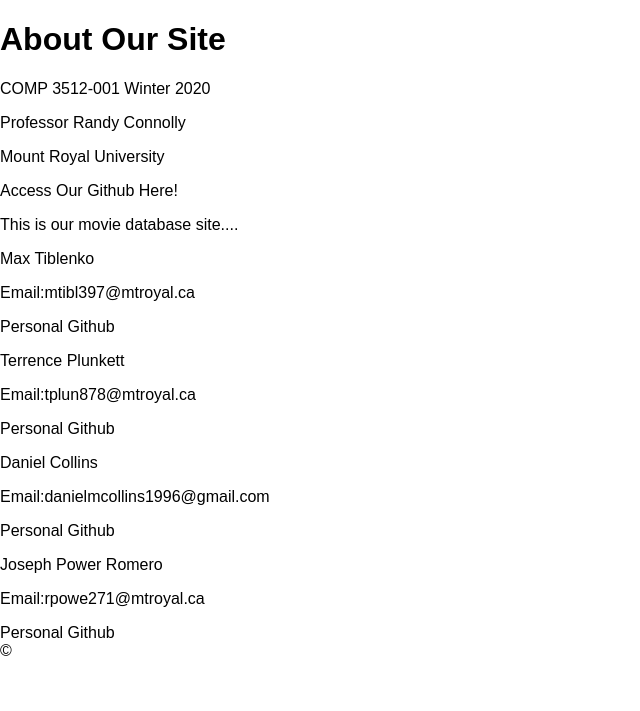
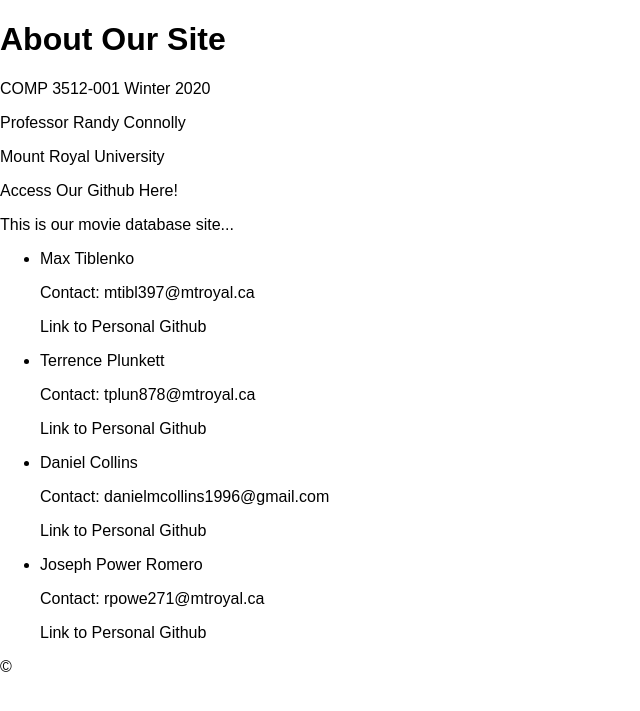
Before and after one commit to eightys3v3n/comp3512_asg2, a PHP site: page /about.php in a window 1280 px wide. Shown: the part 58-769 px from the top of the page, without its empty margins (0-640 px from the left). Run offline with PHP 8.4, Linux system fonts and the light colour scheme.

Commit message:
Formatting, styling

```diff
--- a/src/about.php
+++ b/src/about.php
@@ -1,7 +1,6 @@
 <!--
     Our "About" page, linked from the menu bar.
     Only added basic text so far -- styling needed.
-    Personal github link for Max needed
   -->
 <!DOCTYPE html>
 <html lang="en">
@@ -19,27 +18,39 @@
     <!--
         We can add more things if we feel like it, personal pictures etc.
     -->
+    <div id="aboutTop">
       <p>COMP 3512-001 Winter 2020</p>
       <p>Professor Randy Connolly</p>
       <p>Mount Royal University</p>
-    <a href="https://github.com/eightys3v3n/comp3512_asg2">Access Our Github Here!</a>
-    <p id="desc">This is our movie database site....</p>
+      <p><a href="https://github.com/eightys3v3n/comp3512_asg2" id="gitLink">Access Our Github Here!</a></p>
+      <p id="desc">This is our movie database site...</p>
+    </div>
 
+    <ul class="aboutList">
+      <li>
         <p id="aboutName">Max Tiblenko</p>
-    <p>Email:<a href="mailto:mtibl397@mtroyal.ca">mtibl397@mtroyal.ca</a></p>
-    <a href="https://github.com/MAXL4RD">Personal Github</a>
+        <p>Contact: <a href="mailto:mtibl397@mtroyal.ca">mtibl397@mtroyal.ca</a></p>
+        <a href="https://github.com/MAXL4RD">Link to Personal Github</a>
+      </li>
 
+      <li>
         <p id="aboutName">Terrence Plunkett</p>
-    <p>Email:<a href="mailto:tplun878@mtroyal.ca">tplun878@mtroyal.ca</a></p>
-    <a href="https://github.com/eightys3v3n/">Personal Github</a>
+        <p class="perLink">Contact: <a href="mailto:tplun878@mtroyal.ca">tplun878@mtroyal.ca</a></p>
+        <a href="https://github.com/eightys3v3n/">Link to Personal Github</a>
+      </li>
 
+      <li>
         <p id="aboutName">Daniel Collins</p>
-    <p>Email:<a href="mailto:danielmcollins1996@gmail.com">danielmcollins1996@gmail.com</a></p>
-    <a href="https://github.com/DanielCollins96">Personal Github</a>
+        <p>Contact: <a href="mailto:danielmcollins1996@gmail.com">danielmcollins1996@gmail.com</a></p>
+        <a href="https://github.com/DanielCollins96">Link to Personal Github</a>
+      </li>
 
+      <li>
         <p id="aboutName">Joseph Power Romero</p>
-    <p>Email:<a href="mailto:rpowe271@mtroyal.ca">rpowe271@mtroyal.ca</a></p>
-    <a href="https://github.com/rpowe271">Personal Github</a>
+        <p>Contact: <a href="mailto:rpowe271@mtroyal.ca">rpowe271@mtroyal.ca</a></p>
+        <a href="https://github.com/rpowe271">Link to Personal Github</a>
+      </li>
+    </ul>
 
     <?php include('footer.php'); ?>
   </body>
```
Lines whose indentation alone changed are shown as unchanged.
